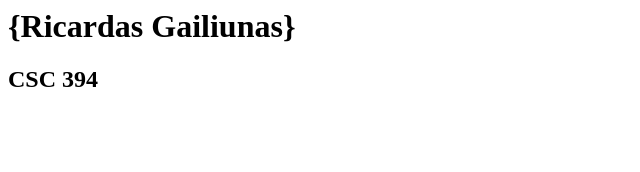
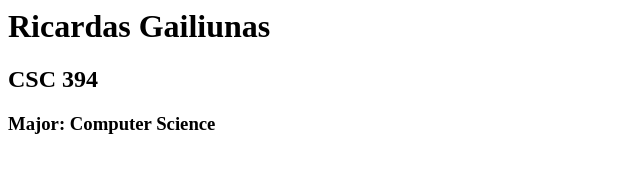
Before and after one commit to RichardGail/csc-394-assignment-1, a plain HTML site: page index.html in a window 1280 px wide. Shown: the whole page, without its empty margins (0-640 px from the left). Drawn offline with Linux system fonts and the light colour scheme.

Commit message:
Update index.html

```diff
--- a/index.html
+++ b/index.html
@@ -1,9 +1,10 @@
 <html xmlns="http://www.w3.org/1999/xhtml" >
   <head>
-    <title>{STUDENT NAME} Home Page</title>
+    <title>Richard's Home Page</title>
   </head>
   <body>
-    <h1>{Ricardas Gailiunas}</h1>
+    <h1>Ricardas Gailiunas</h1>
     <h2>CSC 394</h2>
+    <h3>Major: Computer Science</h3>
   </body>
 </html>
```
